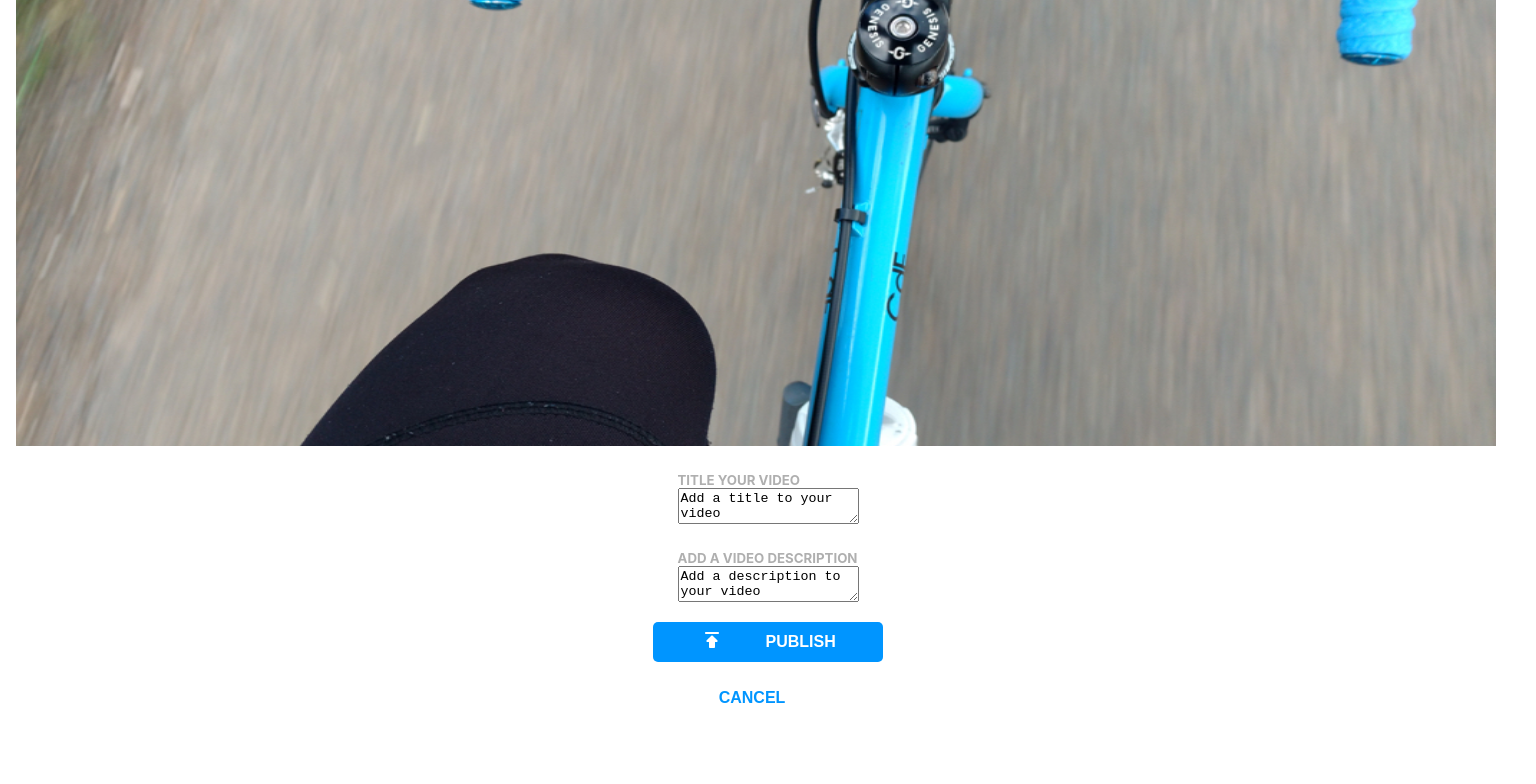
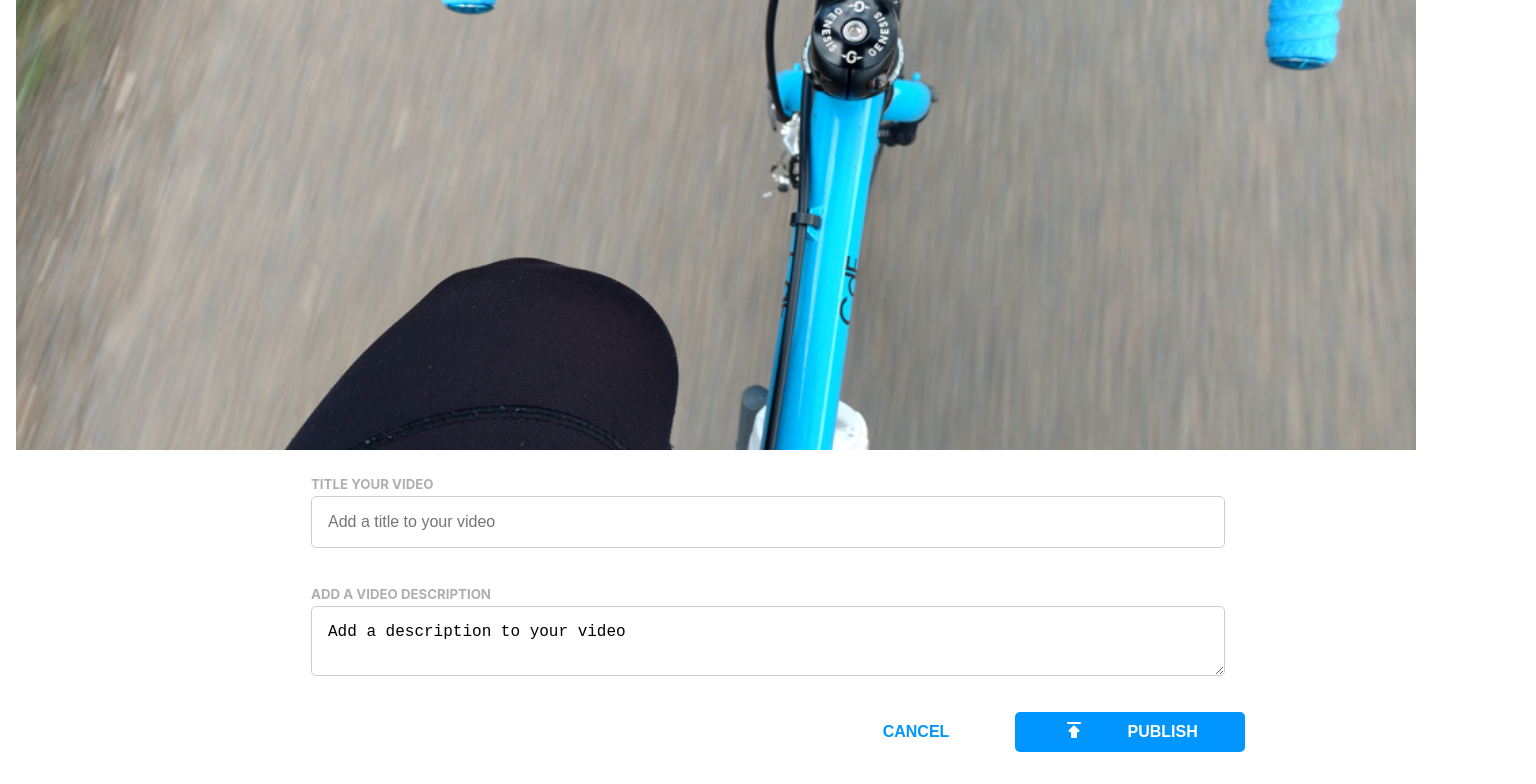
Before and after one commit to thademacedo/brainflix, a React (Create React App) app in the folder thais-demacedo-brainflix/: page /UploadPage in a window 1536 px wide. Shown: the part 379-1163 px from the top of the page. Before the commit the page ends 1113 px from the top, so only its background shows below. Built offline with nearby package versions, Linux system fonts and the light colour scheme.

Commit message:
- Edited UploadPage.scss to make it responsive

```diff
--- a/thais-demacedo-brainflix/src/pages/UploadPage.js
+++ b/thais-demacedo-brainflix/src/pages/UploadPage.js
@@ -23,9 +23,12 @@ function UploadPage() {
           <div className="upload-video__field">
             <div>
               <h5>TITLE YOUR VIDEO</h5>
-              <textarea id="uploadText" className="upload-video__text-title">
-                Add a title to your video
-              </textarea>
+              <input
+                type="text"
+                id="uploadText"
+                className="upload-video__text-title"
+                placeholder="Add a title to your video"
+              />
             </div>
             <div className="upload-video__description">
               <h5>ADD A VIDEO DESCRIPTION</h5>
--- a/thais-demacedo-brainflix/src/pages/UploadPage.scss
+++ b/thais-demacedo-brainflix/src/pages/UploadPage.scss
@@ -6,18 +6,18 @@
     height: 28.125rem;
   }
   @media (min-width: 1024px) {
-    width: 62.5rem;
+    width: 61.5rem;
     height: 40.625rem;
   }
   @media (min-width: 1400px) {
-    width: 92.5rem;
+    width: 87.5rem;
     height: 40.625rem;
   }
 }
 
 h5 {
   color: #afafaf;
-  margin-bottom: 0;
+  margin-bottom: 0.25rem;
 }
 
 .upload-video__form {
@@ -29,3 +29,58 @@ h5 {
 .upload-video__description {
   padding-bottom: 1rem;
 }
+
+.upload-video__text-title,
+.upload-video__text-description {
+  width: 22rem;
+  padding: 0.55rem;
+  margin-bottom: 1rem;
+  border: 1px solid #ccc;
+  border-radius: 5px;
+  font-size: 1rem;
+  @media (min-width: 768px) {
+    width: 55rem;
+    padding: 1rem;
+    margin-bottom: 1rem;
+    border: 1px solid #ccc;
+    border-radius: 5px;
+    font-size: 1rem;
+  }
+  @media (min-width: 1024px) {
+    width: 55rem;
+    padding: 1rem;
+    margin-bottom: 1rem;
+    border: 1px solid #ccc;
+    border-radius: 5px;
+    font-size: 1rem;
+  }
+  @media (min-width: 1400px) {
+    width: 55rem;
+    padding: 1rem;
+    margin-bottom: 1rem;
+    border: 1px solid #ccc;
+    border-radius: 5px;
+    font-size: 1rem;
+  }
+}
+
+.upload-video__buttons {
+  @media (min-width: 768px) {
+    display: flex;
+    flex-direction: row-reverse;
+    width: 570px;
+    padding-right: 1rem;
+  }
+  @media (min-width: 1024px) {
+    display: flex;
+    flex-direction: row-reverse;
+    width: 970px;
+    padding-right: 1rem;
+  }
+  @media (min-width: 1400px) {
+    display: flex;
+    flex-direction: row-reverse;
+    width: 970px;
+    padding-right: 1rem;
+  }
+}
```
